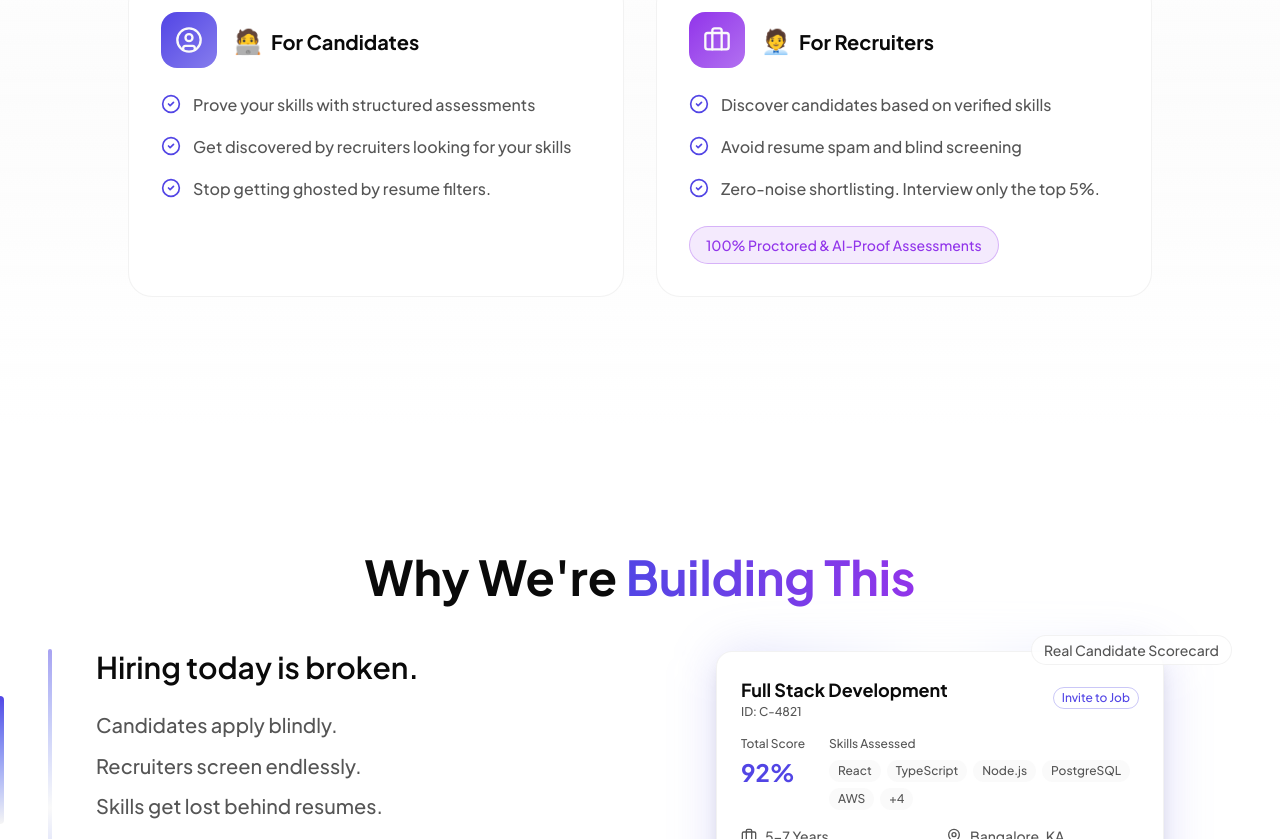
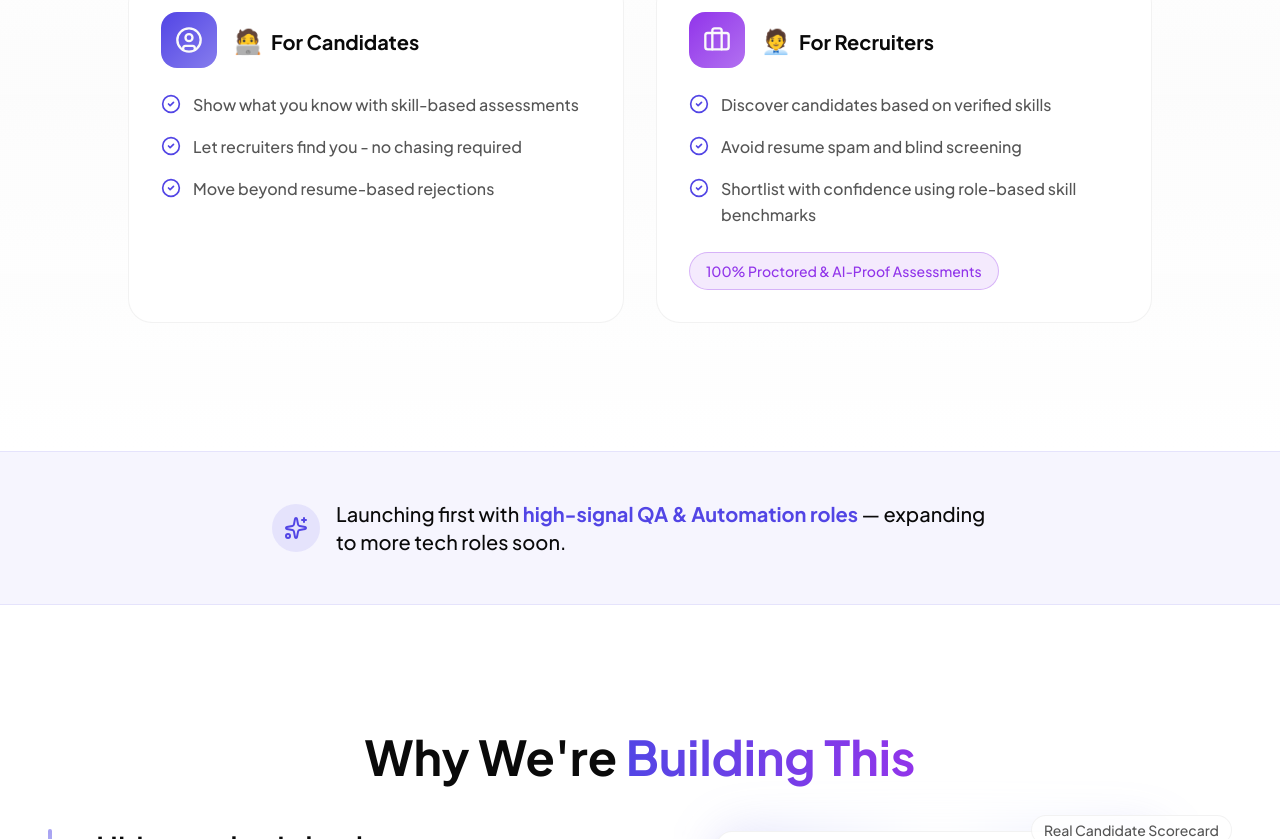
Before and after one commit to sunS0103/tSH, a Next.js app: page /anticipation in a window 1280 px wide. Shown: the part 1061-1900 px from the top of the page. Built offline with nearby package versions, Linux system fonts and the light colour scheme.

Commit message:
update: anticipation page

```diff
--- a/app/(landing)/anticipation/page.tsx
+++ b/app/(landing)/anticipation/page.tsx
@@ -1,6 +1,7 @@
 import { Metadata } from "next";
 import HeroSection from "@/components/anticipation/hero-section";
 import WhoIsItForSection from "@/components/anticipation/who-is-it-for-section";
+import LaunchFocus from "@/components/anticipation/launch-focus";
 import WhySection from "@/components/anticipation/why-section";
 import CredibilityStrip from "@/components/anticipation/credibility-strip";
 import WaitlistForm from "@/components/anticipation/waitlist-form";
@@ -16,6 +17,7 @@ export default function AnticipationPage() {
     <div className="min-h-screen bg-background">
       <HeroSection />
       <WhoIsItForSection />
+      <LaunchFocus />
       <WhySection />
       <CredibilityStrip />
       <WaitlistForm />
--- a/components/anticipation/credibility-strip.tsx
+++ b/components/anticipation/credibility-strip.tsx
@@ -27,7 +27,8 @@ const CredibilityStrip = () => {
           </div>
 
           <h3 className="text-xl md:text-2xl font-semibold mb-3 text-foreground">
-            Built by the team behind learning platforms trusted by{" "}
+            Built by an expert team led by Rahul Shetty — a global instructor
+            empowering{" "}
             <span className="gradient-text font-bold">
               1M+ tech professionals
             </span>{" "}
--- /dev/null
+++ b/components/anticipation/launch-focus.tsx
@@ -0,0 +1,34 @@
+"use client";
+
+import { motion } from "framer-motion";
+import { Sparkles } from "lucide-react";
+
+const LaunchFocus = () => {
+  return (
+    <section className="py-12 bg-primary/5 border-y border-primary/10 relative overflow-hidden">
+      <div className="container mx-auto px-4 md:px-6">
+        <motion.div
+          initial={{ opacity: 0, scale: 0.95 }}
+          whileInView={{ opacity: 1, scale: 1 }}
+          viewport={{ once: true }}
+          transition={{ duration: 0.5 }}
+          className="flex flex-col md:flex-row items-center justify-center gap-4 text-center md:text-left"
+        >
+          <div className="flex items-center justify-center w-12 h-12 rounded-full bg-primary/10 text-primary shrink-0">
+            <Sparkles className="w-6 h-6" />
+          </div>
+
+          <p className="text-lg md:text-xl font-medium text-foreground max-w-2xl">
+            Launching first with{" "}
+            <span className="text-primary font-bold">
+              high-signal QA & Automation roles
+            </span>{" "}
+            — expanding to more tech roles soon.
+          </p>
+        </motion.div>
+      </div>
+    </section>
+  );
+};
+
+export default LaunchFocus;
--- a/components/anticipation/skill-scorecard.tsx
+++ b/components/anticipation/skill-scorecard.tsx
@@ -21,7 +21,7 @@ const SkillScorecard = () => {
         <div className="flex items-center justify-between mb-4">
           <div>
             <h4 className="font-bold text-lg text-foreground">
-              Full Stack Development
+              QA Automation Engineer
             </h4>
             <p className="text-xs text-subtle">ID: C-4821</p>
           </div>
@@ -42,11 +42,9 @@ const SkillScorecard = () => {
             <p className="text-2xl font-bold text-primary">92%</p>
           </div>
           <div className="flex-1">
-            <p className="text-xs text-subtle mb-2">
-              Skills Assessed
-            </p>
+            <p className="text-xs text-subtle mb-2">Skills Assessed</p>
             <div className="flex flex-wrap gap-1.5">
-              {["React", "TypeScript", "Node.js", "PostgreSQL", "AWS"].map(
+              {["Playwright", "Selenium", "API Testing", "AI Agents"].map(
                 (skill) => (
                   <Badge
                     key={skill}
--- a/components/anticipation/who-is-it-for-section.tsx
+++ b/components/anticipation/who-is-it-for-section.tsx
@@ -11,9 +11,9 @@ const WhoIsItForSection = () => {
       emoji: "🧑‍💻",
       color: "from-primary to-primary/70",
       benefits: [
-        "Prove your skills with structured assessments",
-        "Get discovered by recruiters looking for your skills",
-        "Stop getting ghosted by resume filters.",
+        "Show what you know with skill-based assessments",
+        "Let recruiters find you - no chasing required",
+        "Move beyond resume-based rejections",
       ],
     },
     {
@@ -24,7 +24,7 @@ const WhoIsItForSection = () => {
       benefits: [
         "Discover candidates based on verified skills",
         "Avoid resume spam and blind screening",
-        "Zero-noise shortlisting. Interview only the top 5%.",
+        "Shortlist with confidence using role-based skill benchmarks",
       ],
       badge: "100% Proctored & AI-Proof Assessments",
     },
--- a/components/landing/Footer.tsx
+++ b/components/landing/Footer.tsx
@@ -27,9 +27,7 @@ const Footer = () => {
           {/* Status */}
           <div className="flex items-center gap-2">
             <div className="w-2 h-2 rounded-full bg-accent animate-pulse" />
-            <span className="text-sm text-subtle">
-              Launching Soon
-            </span>
+            <span className="text-sm text-subtle">Launching Soon</span>
           </div>
 
           {/* Copyright */}
--- a/validation/waitlist.ts
+++ b/validation/waitlist.ts
@@ -10,7 +10,7 @@ export const waitlistSchema = z
     company: z.string().optional(),
   })
   .superRefine((data, ctx) => {
-    // Conditional validation: If role is recruiter, company name becomes mandatory
+    // 1. If role is recruiter, company name becomes mandatory
     if (
       data.role === "recruiter" &&
       (!data.company || data.company.trim().length < 2)
@@ -18,8 +18,33 @@ export const waitlistSchema = z
       ctx.addIssue({
         code: z.ZodIssueCode.custom,
         message: "Company name is required for recruiters",
-        path: ["company"], // Points the error specifically to the company input
+        path: ["company"],
       });
+    }
+    if (data.role === "recruiter" && data.email) {
+      const publicDomains = [
+        "gmail.com",
+        "yahoo.com",
+        "hotmail.com",
+        "outlook.com",
+        "icloud.com",
+        "aol.com",
+        "protonmail.com",
+        "mail.com",
+        "zoho.com",
+        "yandex.com",
+        "live.com",
+      ];
+      const emailDomain = data.email.split("@")[1]?.toLowerCase();
+
+      if (emailDomain && publicDomains.includes(emailDomain)) {
+        ctx.addIssue({
+          code: z.ZodIssueCode.custom,
+          message:
+            "Please use your work email address (e.g. name@company.com)",
+          path: ["email"],
+        });
+      }
     }
   });
 
```
